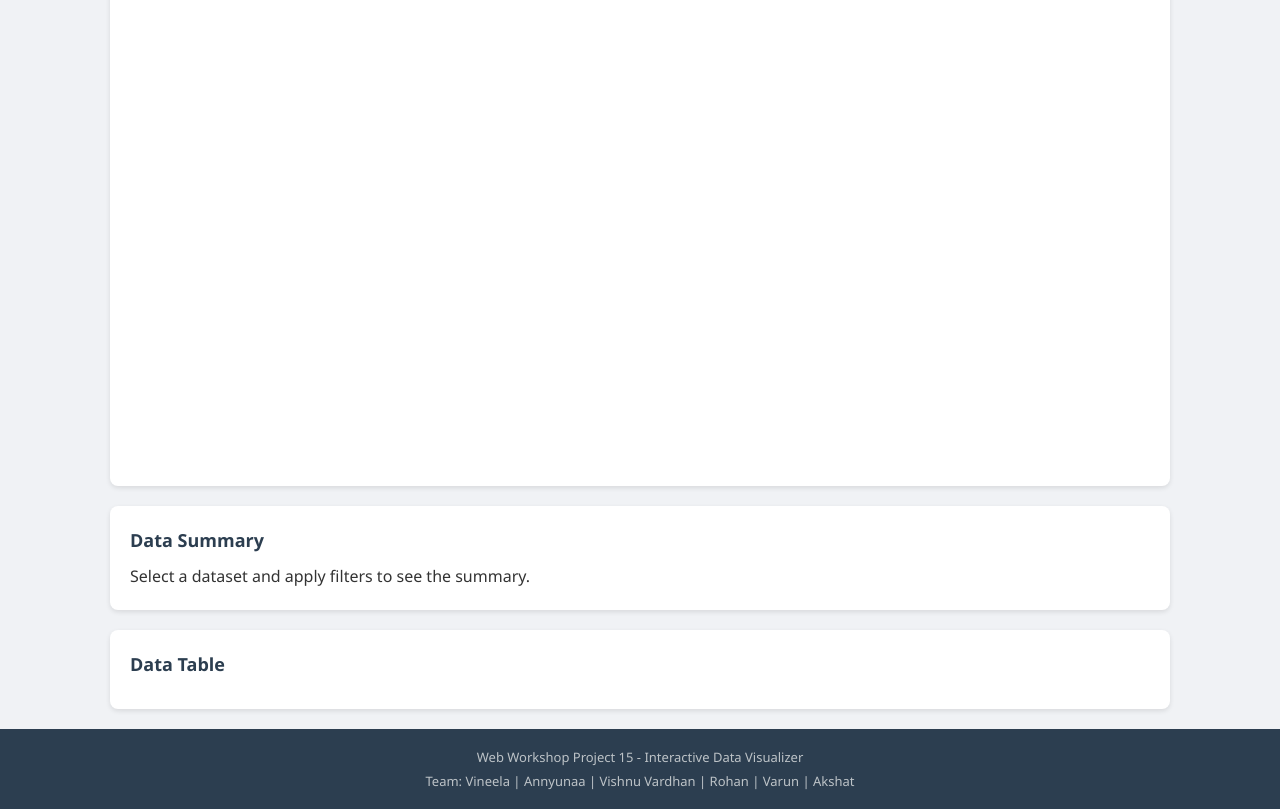
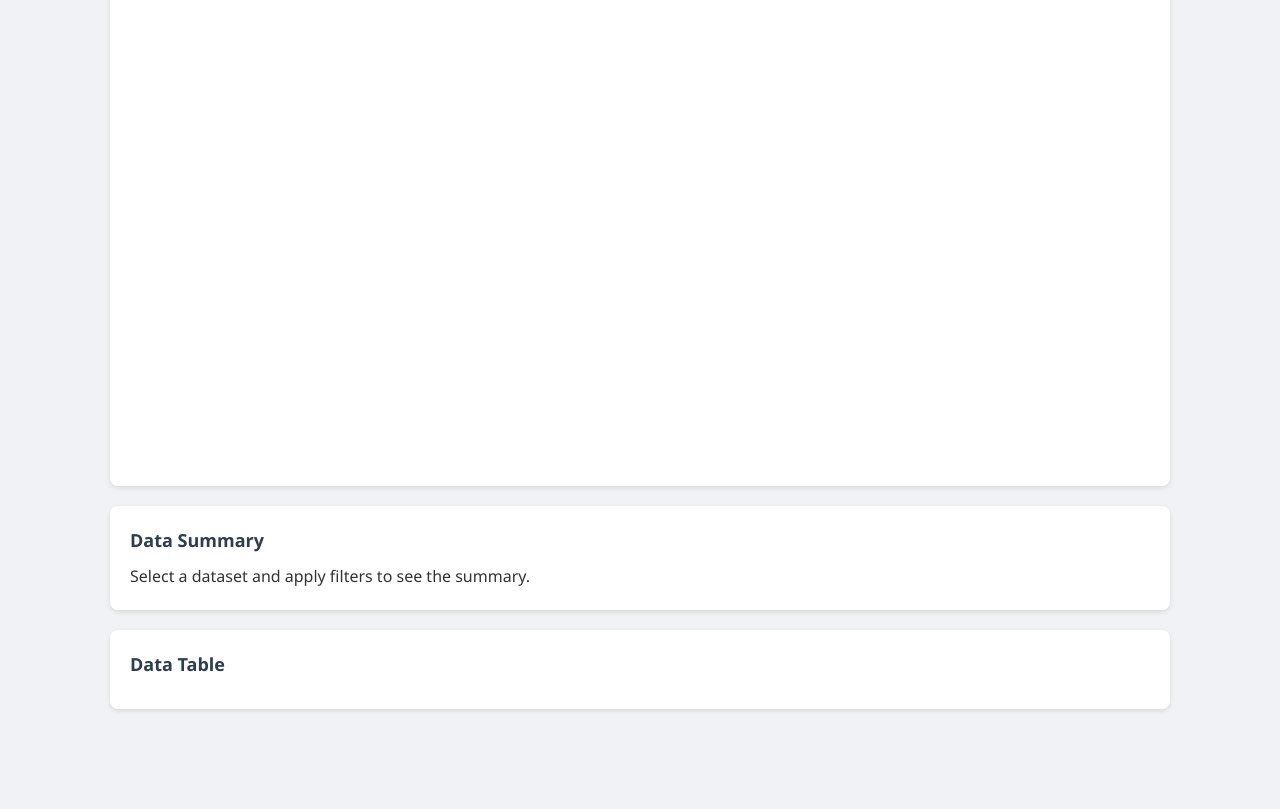
Before and after one commit to varunventra/WW_Project, a website: page public/index.html in a window 1280 px wide. Shown: the part 406-1215 px from the top of the page. After the commit the page ends 1135 px from the top, so only its background shows below. Drawn offline with nearby package versions, Linux system fonts and the light colour scheme; no server answers.

Commit message:
Removed footer

```diff
--- a/public/index.html
+++ b/public/index.html
@@ -126,11 +126,6 @@
 
     </main>
 
-    <!-- Footer -->
-    <footer>
-        <p>Web Workshop Project 15 - Interactive Data Visualizer</p>
-        <p>Team: Vineela | Annyunaa | Vishnu Vardhan | Rohan | Varun | Akshat</p>
-    </footer>
 
     <!-- JavaScript Files -->
     <script src="js/charts.js"></script>
```
Also changed, not shown: 1 other file.
